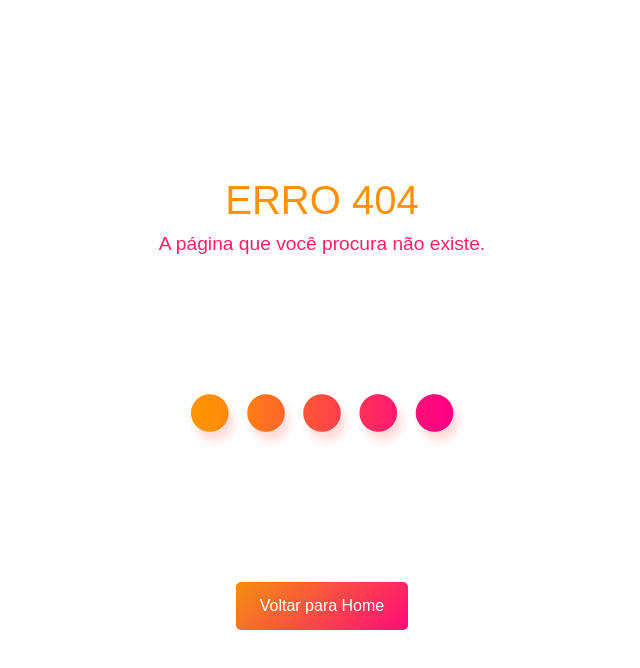
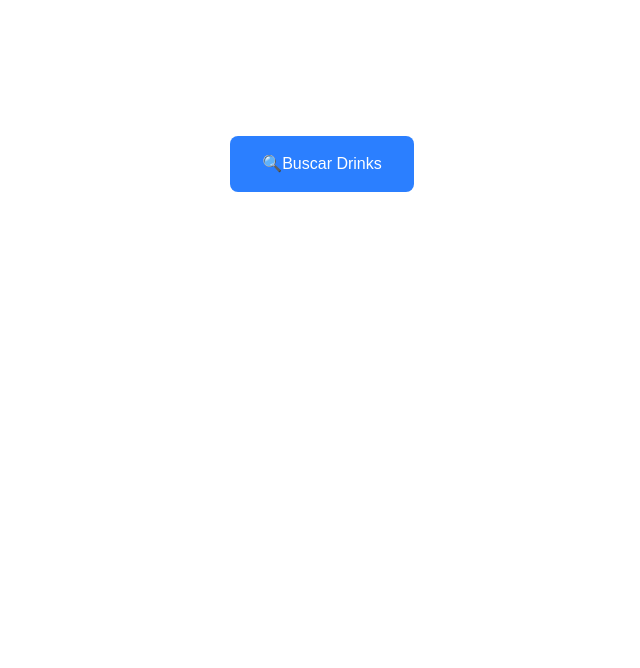
Before and after one commit to limabea23/Porta-23, a Next.js app: page /apiinfo in a window 1280 px wide. Before the commit this address had no page. Shown: the top 668 px of the page, without its empty margins (318-958 px from the left). Built offline with nearby package versions, Linux system fonts and the light colour scheme.

Commit message:
refactor: transfer code

```diff
--- /dev/null
+++ b/src/app/apiinfo/page.jsx
@@ -0,0 +1,59 @@
+"use client";
+
+import { useState } from "react";
+import axios from "axios";
+
+export default function Page() {
+    const [drinks, setDrinks] = useState([]);
+    const [loading, setLoading] = useState(false);
+
+    const buscarDrinks = async () => {
+        setLoading(true);
+        try {
+            const response = await axios.get("https://www.thecocktaildb.com/api/json/v1/1/filter.php?a=Non_Alcoholic");
+            setDrinks(response.data.drinks);
+        } catch (error) {
+            console.error("Erro ao buscar drinks:", error);
+        } finally {
+            setLoading(false);
+        }
+    };
+
+    return (
+        <div className="min-h-screen bg-grey-100 p-8">
+            <div className="max-w-4xl mx-auto">
+                <h1 className="text-3xl font-bold text-center text-white mb-4">Entre. Descubra. Sinta.</h1>
+                <p className="text-3xl text-center text-white mb-4">welcome to the world of drinks!</p>
+
+                <div className="text-center mb-8">
+                    <button
+                        onClick={buscarDrinks}
+                        disabled={loading}
+                        className="bg-blue-500 text-white px-8 py-4 rounded-lg hover:bg-blue-600"
+                    >
+                        {loading ? "Carregando ..." : "🔍Buscar Drinks"}
+                    </button>
+                </div>
+
+                <div className="grid grid-cols-1 md:grid-cols-2 lg:grid-cols-3 gap-4">
+                    {drinks.map((drink) => (
+                        <div key={drink.idDrink} className="bg-white p-4 rounded-lg shadow">
+
+
+<img
+                src={drink.strDrinkThumb}
+                alt={drink.strDrink}
+                className="w-full h-48 object-cover"
+              />
+
+
+
+                            <h2 className="text-xl font-bold">{drink.strDrink}</h2>
+                            <p className="text-gray-600">{drink.strAlcoholic}</p>
+                        </div>
+                    ))}
+                </div>
+            </div>
+        </div>
+    );
+}
```
